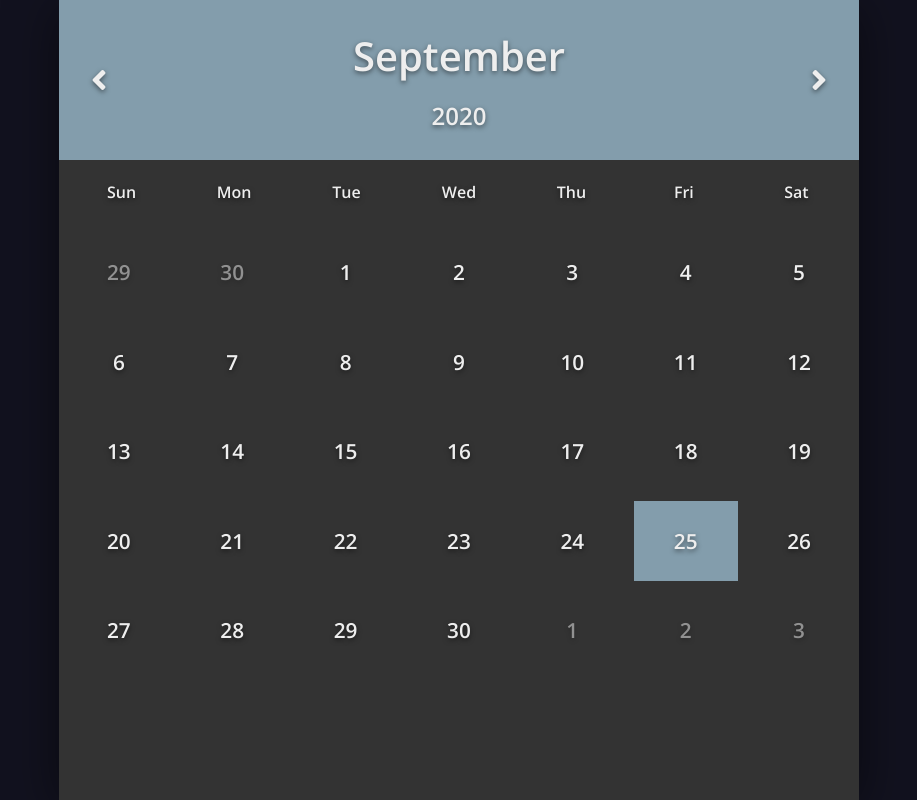
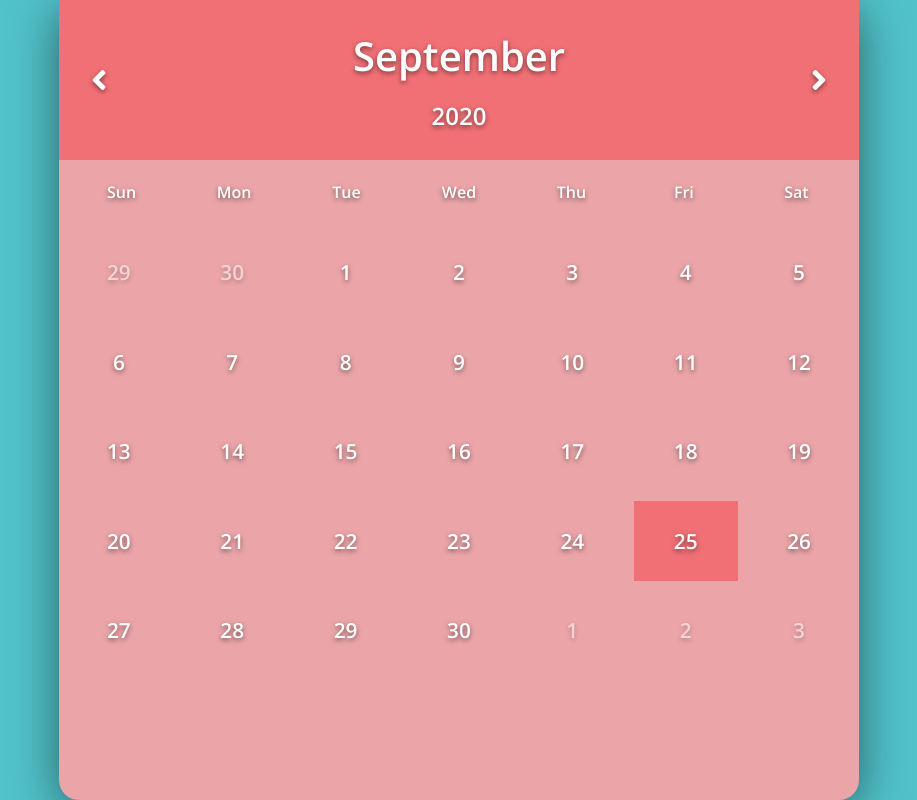
Before and after one commit to yhb4531/Calendar, a plain HTML site: page index.html in a window 1280 px wide. Shown: the whole page, without its empty margins (181-1098 px from the left). Drawn offline with nearby package versions, Linux system fonts and the light colour scheme.

Commit message:
style update

```diff
--- a/styles.css
+++ b/styles.css
@@ -8,8 +8,8 @@
 .container {
     width: 100%;
     height: 100vh;
-    background-color: #12121f;
-    color: #eee;
+    background-color: #51C2CA;
+    color: #ffffff;
     display: flex;
     justify-content: center;
     align-items: center;
@@ -18,14 +18,15 @@
 .calendar {
     width: 50rem;
     height: 50rem;
-    background-color: #333;
+    background-color: #eba5a8;
     box-shadow: 0 0.5rem 3rem rgba(0, 0, 0, 0.5);
+    border-radius: 20px;
 }
 
 .month {
     width: 100%;
     height: 10rem;
-    background-color: #839dac;
+    background-color: #F17075;
     display: flex;
     justify-content: space-between;
     align-items: center;
@@ -82,7 +83,7 @@
 }
 
 .days div:hover:not(.today){
-    background-color: #2b2a2a;
+    background-color: #F17075;
     cursor: pointer;
 }
 
@@ -95,5 +96,5 @@
 }
 
 .today {
-    background-color: #839dac;
+    background-color: #F17075;
 }
```
